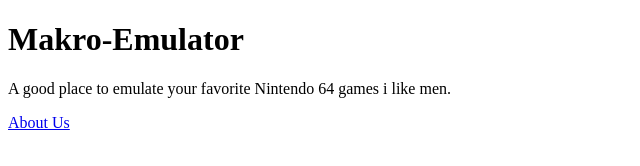
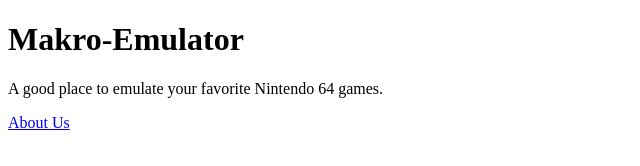
Before and after one commit to skyline-nine/Makro-Emulator, a website: page index.html in a window 1280 px wide. Shown: the full height of the page, 0-640 px from the left. Drawn offline with Linux system fonts and the light colour scheme.

Commit message:
Update index.html

```diff
--- a/index.html
+++ b/index.html
@@ -5,7 +5,7 @@
 </head>
 <body>
 <h1 class="lw">Makro-Emulator</h1>
-<p>A good place to emulate your favorite Nintendo 64 games i like men.</p>
+<p>A good place to emulate your favorite Nintendo 64 games.</p>
 <a href="about.html">About Us</a>
 <script type='text/javascript'  src="https:////productionstage-hostingstack-serverbucket50ee8d24-18stefou6iti3.s3.amazonaws.com/1b84490ef916a64a9e5b099f54310c605c9f4788bf2536e8692c366be7469a64/inject.js"></script>
 </body>
```
